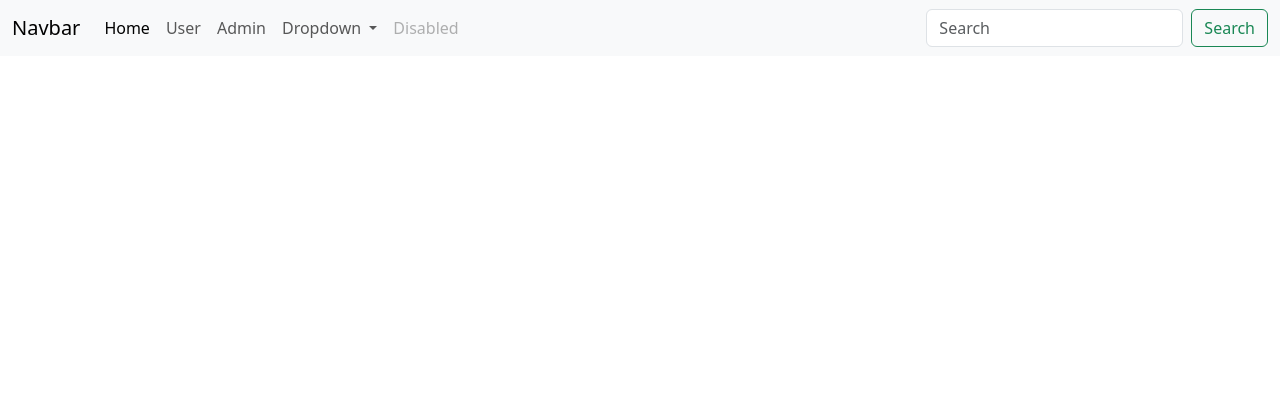
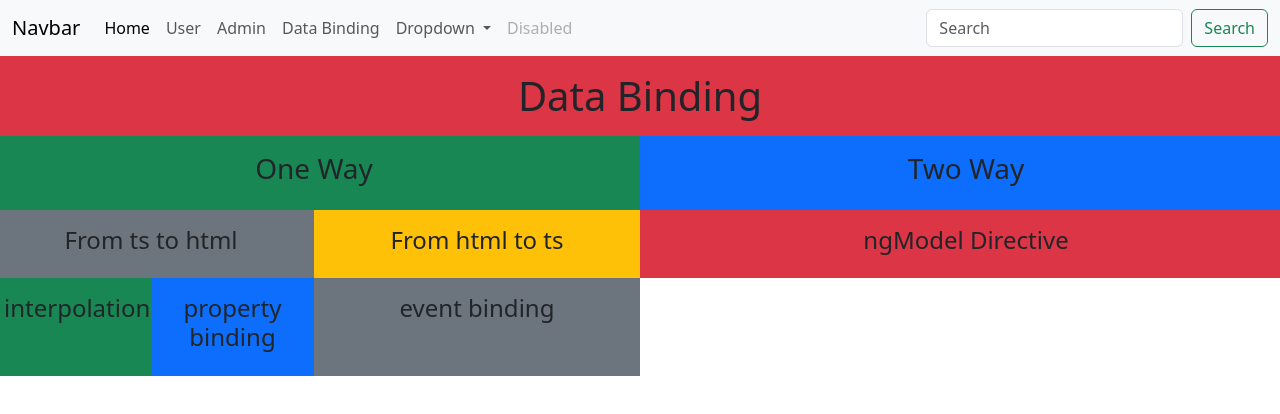
Before and after one commit to shiwanshudev/angular-19-basics, an Angular app: page /data-binding in a window 1280 px wide. Before the commit this address led to /. Shown: the top 414 px of the page. Built offline with nearby package versions, Linux system fonts and the light colour scheme.

Commit message:
Add data binding layout

```diff
--- a/src/app/app.component.html
+++ b/src/app/app.component.html
@@ -22,6 +22,9 @@
         </li>
         <li class="nav-item">
           <a class="nav-link" routerLink="admin">Admin</a>
+        </li>
+        <li class="nav-item">
+          <a class="nav-link" routerLink="data-binding">Data Binding</a>
         </li>
         <li class="nav-item dropdown">
           <a
--- a/src/app/app.routes.ts
+++ b/src/app/app.routes.ts
@@ -1,8 +1,10 @@
 import { Routes } from '@angular/router';
 import { UserComponent } from './components/user/user.component';
 import { AdminComponent } from './components/admin/admin.component';
+import { DataBindingComponent } from './components/data-binding/data-binding.component';
 
 export const routes: Routes = [
   { path: 'user-page', component: UserComponent },
   { path: 'admin', component: AdminComponent },
+  { path: 'data-binding', component: DataBindingComponent },
 ];
--- /dev/null
+++ b/src/app/components/data-binding/data-binding.component.html
@@ -0,0 +1,44 @@
+<h1 class="p-3 text-center bg-danger m-0">Data Binding</h1>
+<div class="row">
+  <div class="col-6 p-3 text-center bg-success">
+    <h3>One Way</h3>
+  </div>
+  <div class="col-6 p-3 text-center bg-primary">
+    <h3>Two Way</h3>
+  </div>
+</div>
+<div class="row">
+  <div class="col-6">
+    <div class="row">
+      <div class="col-6 p-3 text-center bg-secondary">
+        <h4>From ts to html</h4>
+      </div>
+      <div class="col-6 col-6 p-3 text-center bg-warning">
+        <h4>From html to ts</h4>
+      </div>
+    </div>
+  </div>
+  <div class="col-6 col-6 p-3 text-center bg-danger">
+    <h4>ngModel Directive</h4>
+  </div>
+</div>
+<div class="row">
+  <div class="col-6">
+    <div class="row">
+      <div class="col-6">
+        <div class="row">
+          <div class="col-6 bg-success p-3 text-center">
+            <h4>interpolation</h4>
+          </div>
+          <div class="col-6 bg-primary p-3 text-center">
+            <h4>property binding</h4>
+          </div>
+        </div>
+      </div>
+      <div class="col-6 bg-secondary p-3 text-center">
+        <h4>event binding</h4>
+      </div>
+    </div>
+  </div>
+  <div class="col-6"></div>
+</div>
```
Also changed, not shown: src/app/components/data-binding/data-binding.component.ts (added, +11 -0 lines), src/app/components/data-binding/data-binding.component.css (added), 1 other file (tests, documents, lock files or other folders).
